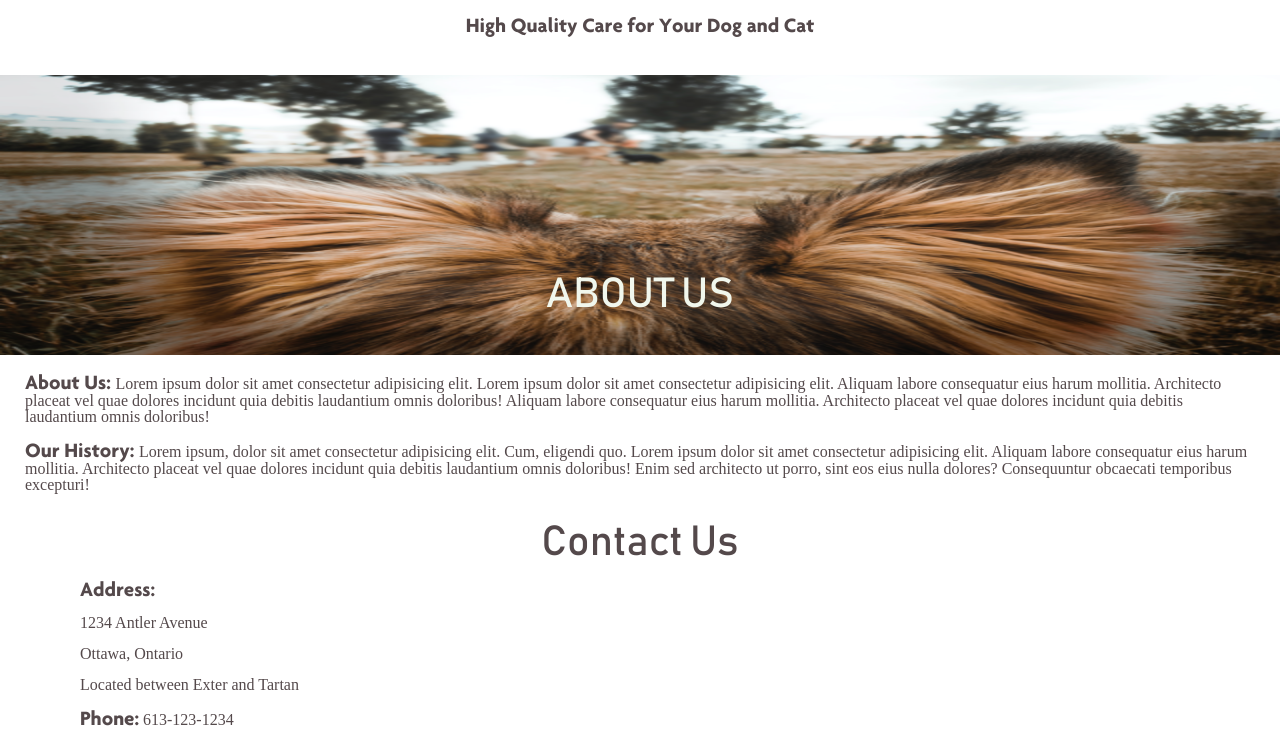
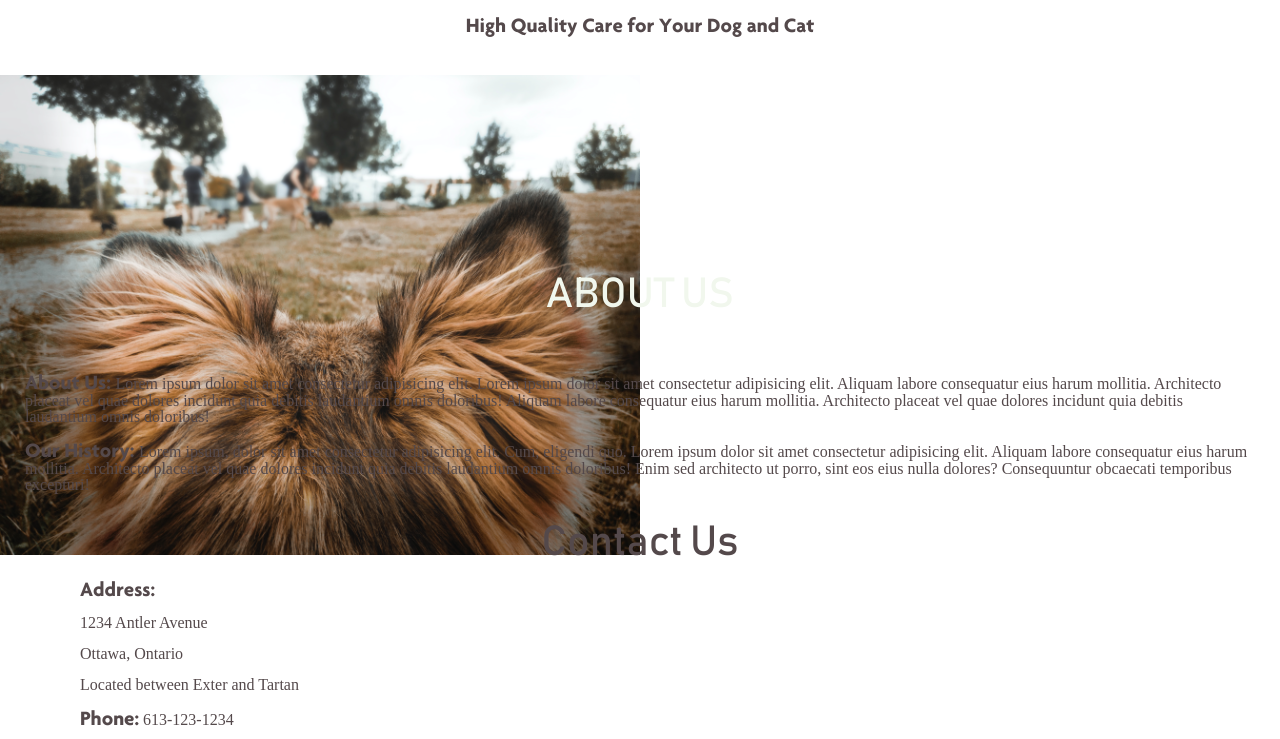
Before and after one commit to shap0011/mtm6201-midterm, a plain HTML site: page index.html in a window 1280 px wide. Shown: the part 677-1416 px from the top of the page. Drawn offline with Linux system fonts and the light colour scheme.

Commit message:
fixes layout issues

```diff
--- a/css/main.css
+++ b/css/main.css
@@ -77,14 +77,30 @@ h2 {
 
 /* locate image behind the header */
 .img__cat-dog {
+    max-width: 100%;
+    height: auto;
     z-index: -1;
 }
 
-/* style image cat-and-dog - end */
+/* style image .cat-and-dog - end */
+
+/* locate image behind the header */
+.img__dog {
+    max-width: 100%;
+    height: auto;
+    position: absolute;
+    top: 0;
+    left: 0;
+    z-index: -1;
+}
+
+/* style image .dog - end */
 
 /* style flexbox block with class '.flexbox__container--header' */
 .flexbox__container--header {
     position: fixed;
+    max-width: 100%;
+    height: auto;
     background-color: rgb(235, 79, 23, .8);
     padding: 15px;
 }
@@ -119,14 +135,6 @@ h2 {
     color:#54494b;
 }
 
-.img__dog {
-    width: 100%;
-    height: 35vh;
-    position: absolute;
-    top: 0;
-    left: 0;
-    z-index: -2;
-}
 
 .main__aboutus h2 {
     color:#f1f7ed;
```
